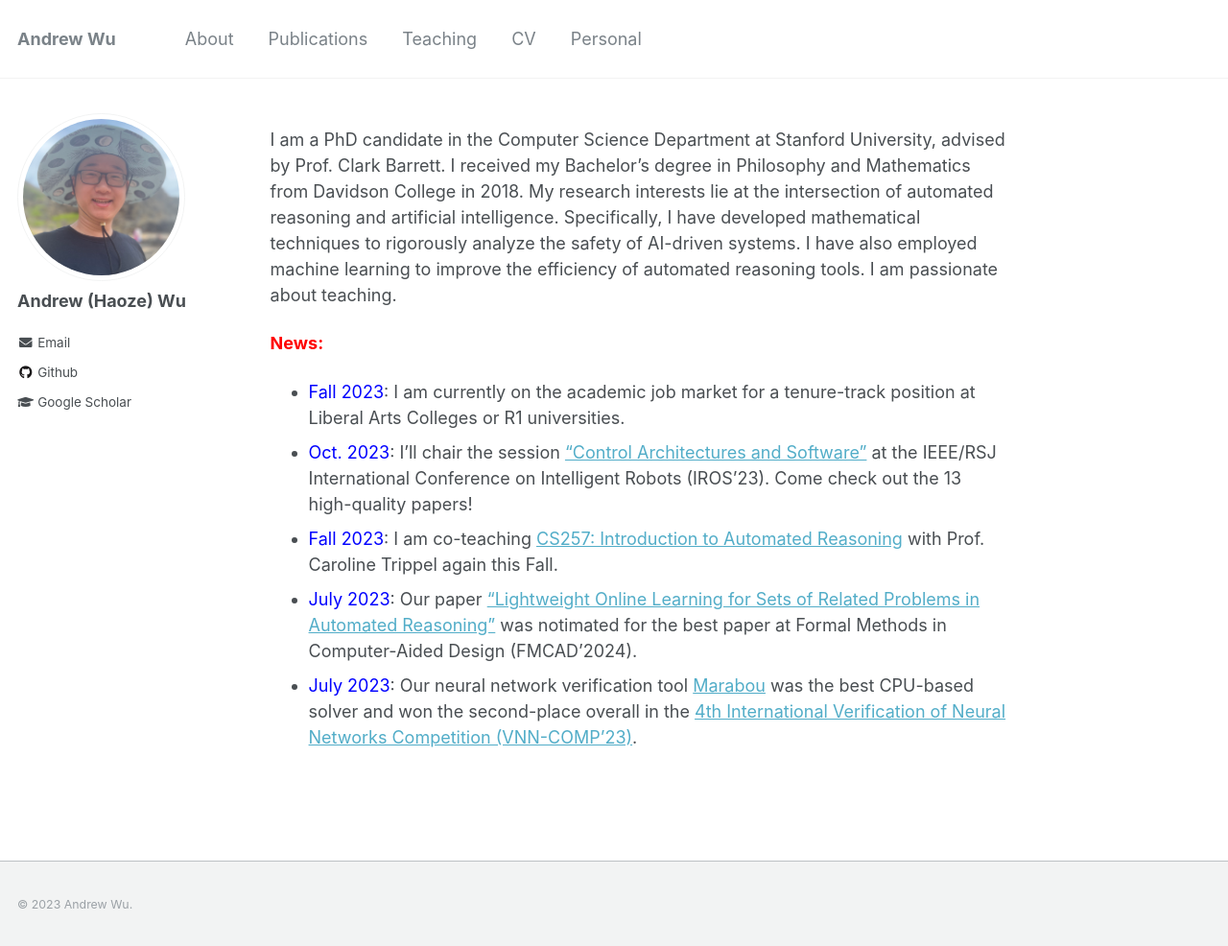
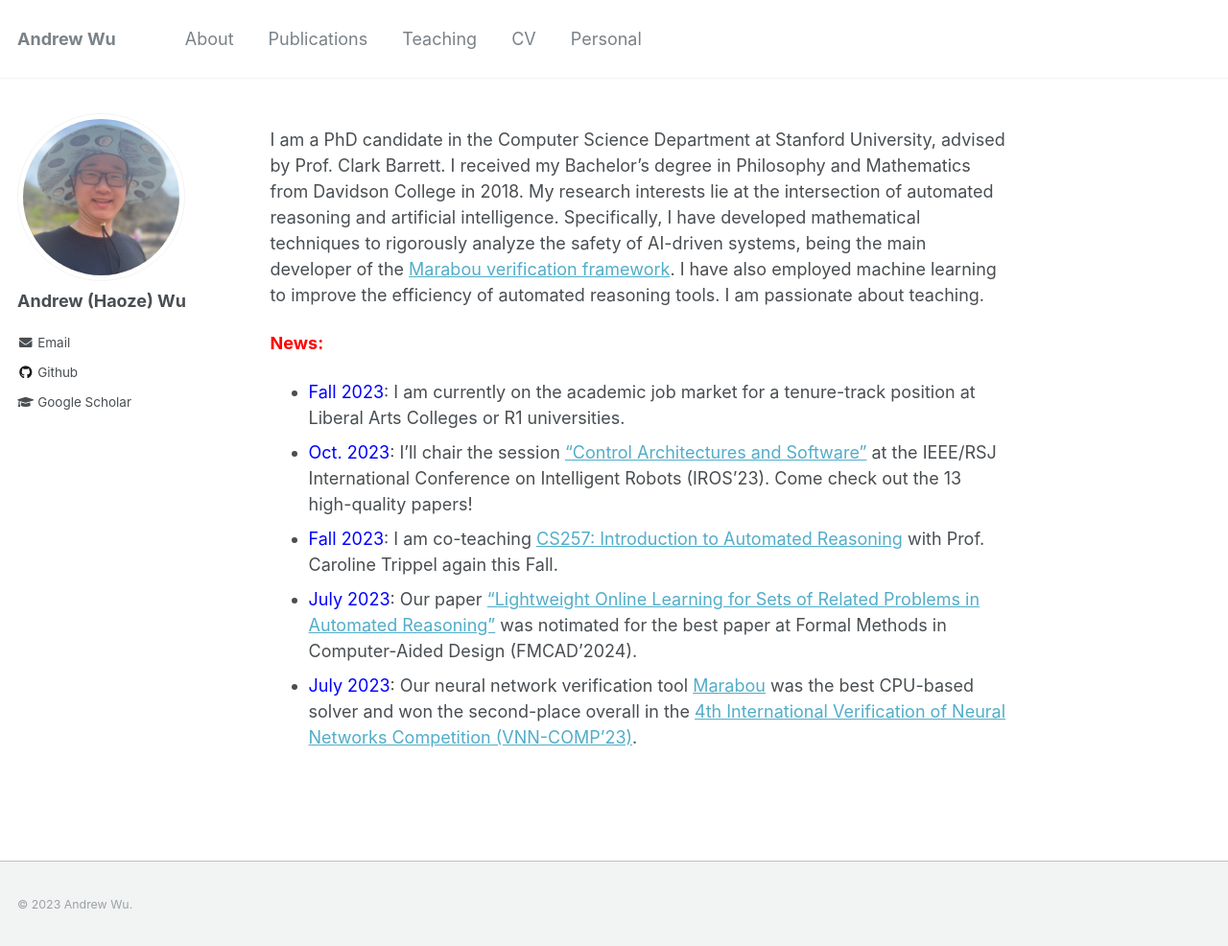
Before and after one commit to wu-haoze/wu-haoze.github.io, a Jekyll site: the page built from _pages/about.md, in a window 1280 px wide and 989 px high. Shown: the top 986 px of the window at 96% size. Built offline with Jekyll 4.4.1, drawn with Linux system fonts in a browser that asks for light colours.

Commit message:
small update

```diff
--- a/_pages/about.md
+++ b/_pages/about.md
@@ -8,11 +8,11 @@ redirect_from:
   - /about.html
 ---
 
-I am a PhD candidate in the Computer Science Department at Stanford University, advised by Prof. Clark Barrett. I received my Bachelor’s degree in Philosophy and Mathematics from Davidson College in 2018. My research interests lie at the intersection of automated reasoning and artificial intelligence. Specifically, I have developed mathematical techniques to rigorously analyze the safety of AI-driven systems. I have also employed machine learning to improve the efficiency of automated reasoning tools. I am passionate about teaching.
+I am a PhD candidate in the Computer Science Department at Stanford University, advised by Prof. Clark Barrett. I received my Bachelor’s degree in Philosophy and Mathematics from Davidson College in 2018. My research interests lie at the intersection of automated reasoning and artificial intelligence. Specifically, I have developed mathematical techniques to rigorously analyze the safety of AI-driven systems, being the main developer of the [Marabou verification framework](https://github.com/NeuralNetworkVerification/Marabou){:target="_blank"}. I have also employed machine learning to improve the efficiency of automated reasoning tools. I am passionate about teaching.
 
 <span style="color:red">**News:**</span>
 - <span style="color:blue">Fall 2023</span>: I am currently on the academic job market for a tenure-track position at Liberal Arts Colleges or R1 universities.
-- <span style="color:blue">Oct. 2023</span>: I'll chair the session ["Control Architectures and Software"](https://ras.papercept.net/conferences/conferences/IROS23/program/IROS23_ContentListWeb_3.html#tubt4) at the IEEE/RSJ International Conference on Intelligent Robots (IROS'23). Come check out the 13 high-quality papers!
-- <span style="color:blue">Fall 2023</span>: I am co-teaching [CS257: Introduction to Automated Reasoning](http://web.stanford.edu/class/cs257/) with Prof. Caroline Trippel again this Fall.
-- <span style="color:blue">July 2023</span>: Our paper ["Lightweight Online Learning for Sets of Related Problems in Automated Reasoning"](https://arxiv.org/abs/2305.11087) was notimated for the best paper at Formal Methods in Computer-Aided Design (FMCAD'2024).
-- <span style="color:blue">July 2023</span>: Our neural network verification tool [Marabou](https://github.com/NeuralNetworkVerification/Marabou) was the best CPU-based solver and won the second-place overall in the [4th International Verification of Neural Networks Competition (VNN-COMP'23)](https://sites.google.com/view/vnn2023).
+- <span style="color:blue">Oct. 2023</span>: I'll chair the session ["Control Architectures and Software"](https://ras.papercept.net/conferences/conferences/IROS23/program/IROS23_ContentListWeb_3.html#tubt4){:target="_blank"} at the IEEE/RSJ International Conference on Intelligent Robots (IROS'23). Come check out the 13 high-quality papers!
+- <span style="color:blue">Fall 2023</span>: I am co-teaching [CS257: Introduction to Automated Reasoning](http://web.stanford.edu/class/cs257/){:target="_blank"} with Prof. Caroline Trippel again this Fall.
+- <span style="color:blue">July 2023</span>: Our paper ["Lightweight Online Learning for Sets of Related Problems in Automated Reasoning"](https://arxiv.org/abs/2305.11087){:target="_blank"} was notimated for the best paper at Formal Methods in Computer-Aided Design (FMCAD'2024).
+- <span style="color:blue">July 2023</span>: Our neural network verification tool [Marabou](https://github.com/NeuralNetworkVerification/Marabou){:target="_blank"} was the best CPU-based solver and won the second-place overall in the [4th International Verification of Neural Networks Competition (VNN-COMP'23)](https://sites.google.com/view/vnn2023){:target="_blank"}.
```
